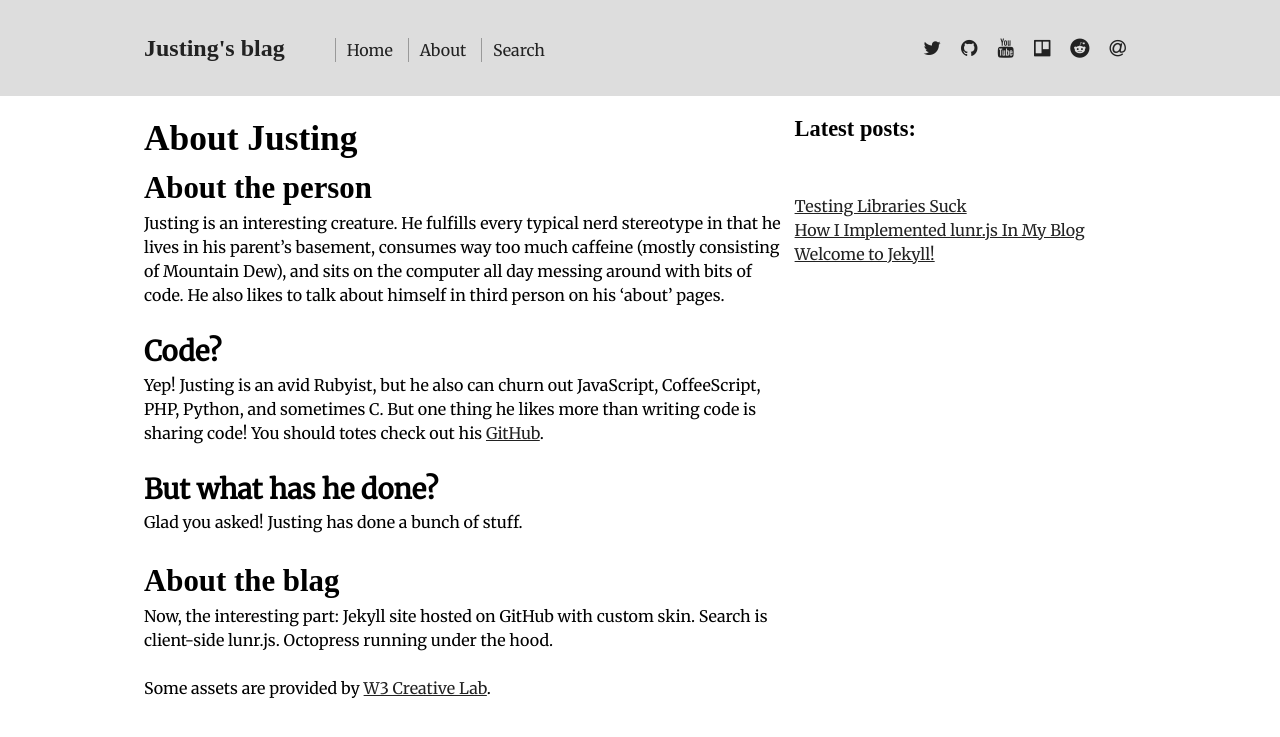
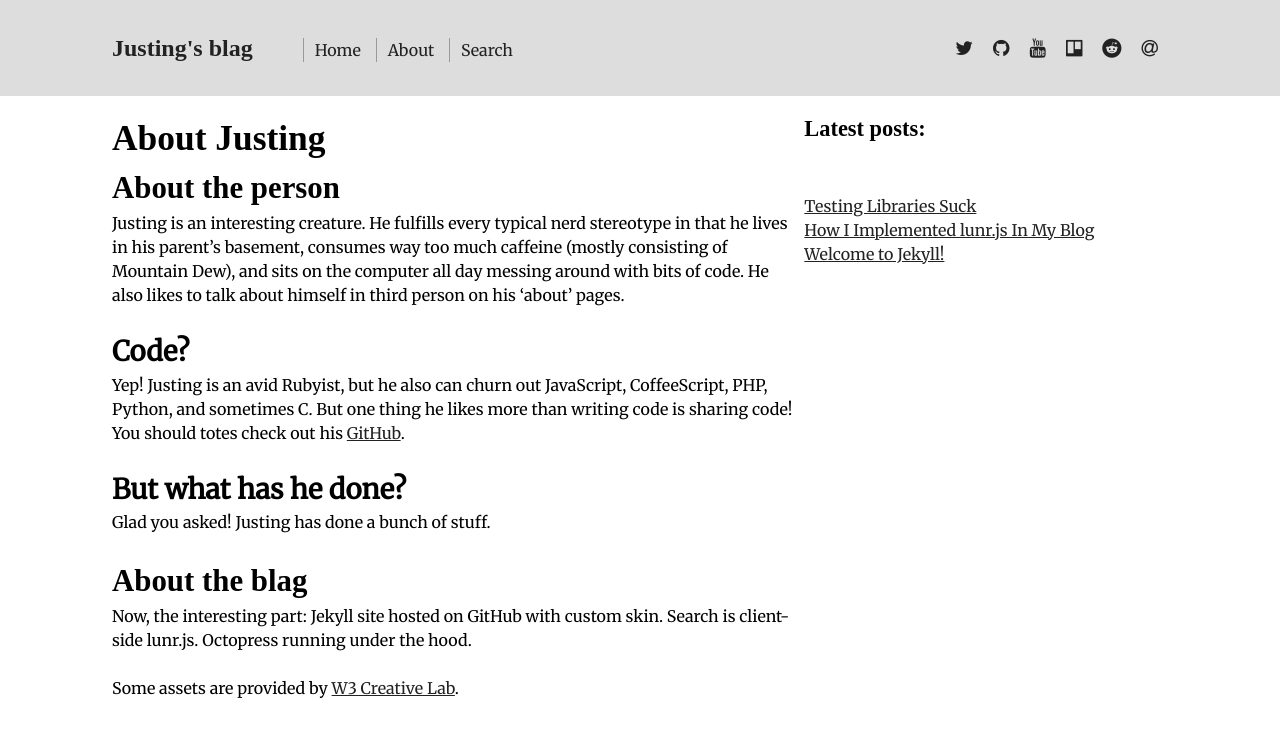
Before and after one commit to sapslaj/sapslaj.github.io, a Jekyll site: the page built from about.md, in a window 1280 px wide. Shown: the top 737 px of the page. Built offline with Jekyll 4.4.1, drawn with Linux system fonts in a browser that asks for light colours; nearby versions of some CDN libraries; some web fonts are replaced; Markdown is read by kramdown in place of the engine named in the settings; comment, search, counter and statistics services are not loaded.

Commit message:
Removed max-width and fixed some navbar weirdness

```diff
--- a/_sass/elements/_navs.scss
+++ b/_sass/elements/_navs.scss
@@ -7,7 +7,7 @@ $nav-popup-background-color: darken($nav-background-color, 15%) !default;
 
 nav {
   background-color: $nav-background-color;
-  padding: 30px;
+  padding: 30px 0;
 
   h1 {
     display: inline;
--- a/css/main.scss
+++ b/css/main.scss
@@ -50,9 +50,14 @@ a {
 }
 
 .container {
-  @include container;
+  width: 100%;
   margin: 1rem auto;
   padding: 0 1rem;
+  @include clear;
+
+  @include breakpoint($desktop) {
+    width: 85%;
+  }
 
   > main {
     @include type;
```
